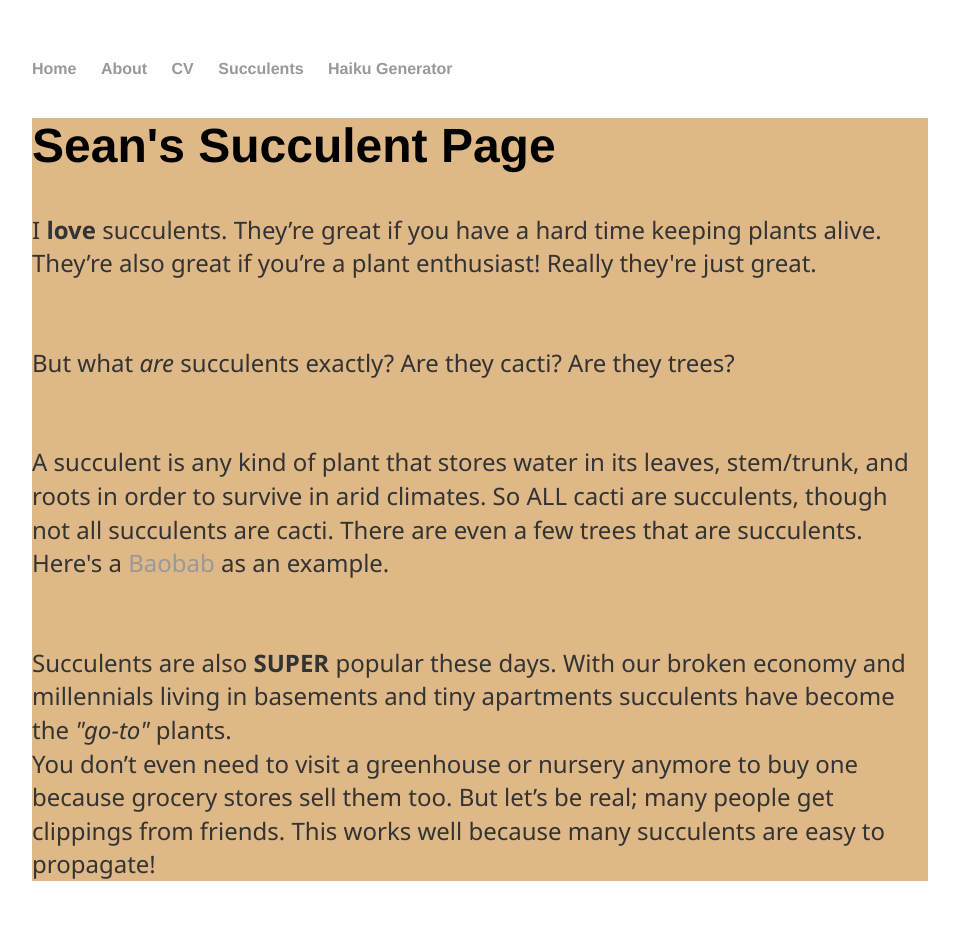
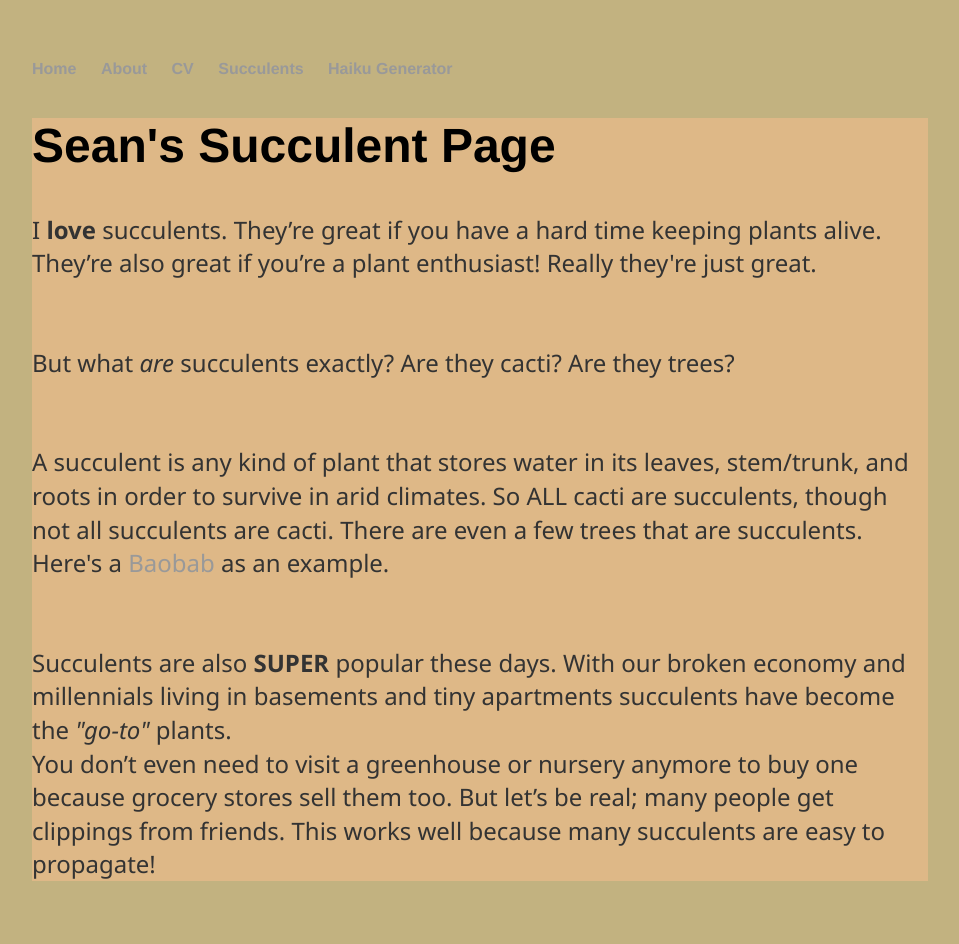
Before and after one commit to SeanEFletcher/SeanEFletcher.github.io, a Jekyll site: the page plants/index.html, which Jekyll copies as it is, in a window 1280 px wide. Shown: the top 944 px of the page, without its empty margins (160-1119 px from the left). Built offline with Jekyll 4.4.1, drawn with Linux system fonts in a browser that asks for light colours.

Commit message:
Update succulents.css

```diff
--- a/css/succulents.css
+++ b/css/succulents.css
@@ -24,6 +24,7 @@ p {
 body {
     margin: 60px auto;
     width: 70%;
+    background-color: #c2b280;
 }
 nav ul, footer ul {
     font-family:'Helvetica', 'Arial', 'Sans-Serif';
@@ -56,18 +57,16 @@ footer {
     font-size: .8em;
 }
 
-ul.posts {
-    margin: 20px auto 40px;
-    font-size: 1.5em;
-}
-
-ul.posts li {
-    list-style: none;
-}
-
 .proplist {
     height: 500px;
     width: 700px;
+}
+
+.proplist p {
+    color: #d5d5d5;
+    width: 300px;
+    height: auto;
+
 }
 
 .sedums {
```
